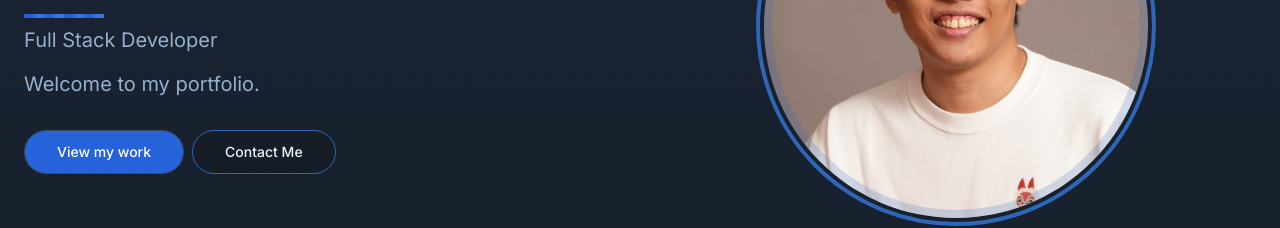
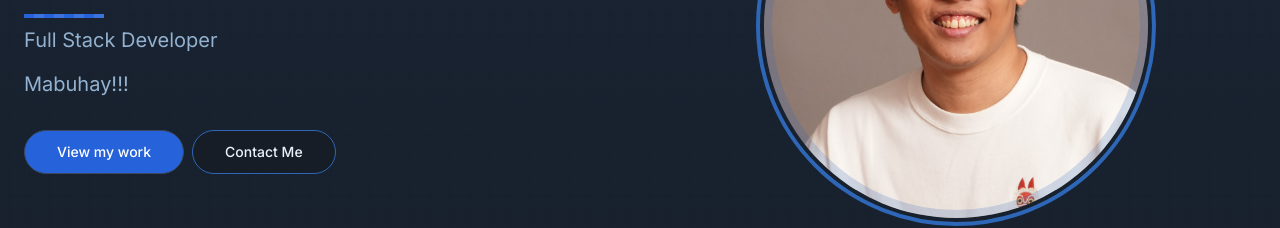
Before and after one commit to JmTOL/portfolio, a Next.js app: page / in a window 1280 px wide. Shown: the part 319-547 px from the top of the page. Built offline with nearby package versions, Linux system fonts and the light colour scheme.

Commit message:
update links

```diff
--- a/src/components/hero.tsx
+++ b/src/components/hero.tsx
@@ -21,7 +21,7 @@ export function Hero() {
               <p className="text-xl text-muted-foreground">Full Stack Developer</p>
             </div>
             <p className="max-w-[600px] text-muted-foreground md:text-xl">
-              Welcome to my portfolio.
+              Mabuhay!!!
             </p>
             <div className="flex flex-col gap-2 min-[400px]:flex-row pt-4">
               <Link href="#projects">
--- a/src/lib/data.ts
+++ b/src/lib/data.ts
@@ -55,7 +55,7 @@ export const projects = [
       "A white board application that multiple user can use independently at the same time. Users can draw, add sticky notes and stickers/emojis",
     image: "/images/whiteboard.jpg?height=300&width=500",
     technologies: ["C#", "ASP.NET", "SignalR", "Javascript", "Docker", "Railway"],
-    demoUrl: "https://serene-magic-production.up.railway.app/",
+    demoUrl: "https://whiteboard.toljm.dev/",
     githubUrl: "https://github.com/JmTOL/WhiteBoardApp",
   },
   {
@@ -65,7 +65,7 @@ export const projects = [
       "My own porfolio page on the web with its own custom domain, working contact form and links.",
     image: "/images/portfolio.jpg?height=300&width=500",
     technologies: ["React", "Next.js", "Tailwind CSS", "Netlify"],
-    demoUrl: "toljm.dev",
+    demoUrl: "https://toljm.dev/",
     githubUrl: "https://github.com/JmTOL/portfolio",
   }
 ]
```
